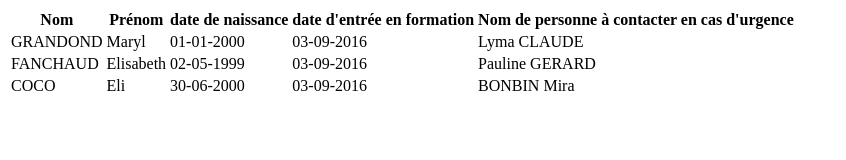
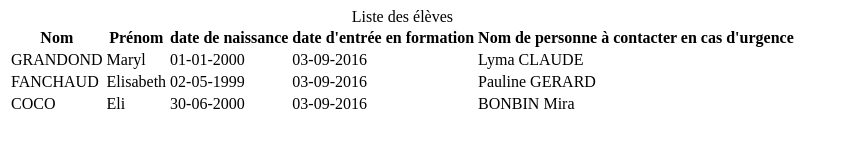
Before and after one commit to avotra68/activite1_cours_github_openclassroom, a plain HTML site: page index.html in a window 1280 px wide. Shown: the whole page, without its empty margins (0-846 px from the left). Drawn offline with Linux system fonts and the light colour scheme.

Commit message:
ajout d'un titre au tableau

```diff
--- a/index.html
+++ b/index.html
@@ -6,6 +6,8 @@
   </head>
   <body>
     <table>
+      <caption>Liste des élèves</caption>
+      <!--1er commit ajout titre tableau-->
       <tr>
         <th>Nom</th>
         <th>Prénom</th>
```
